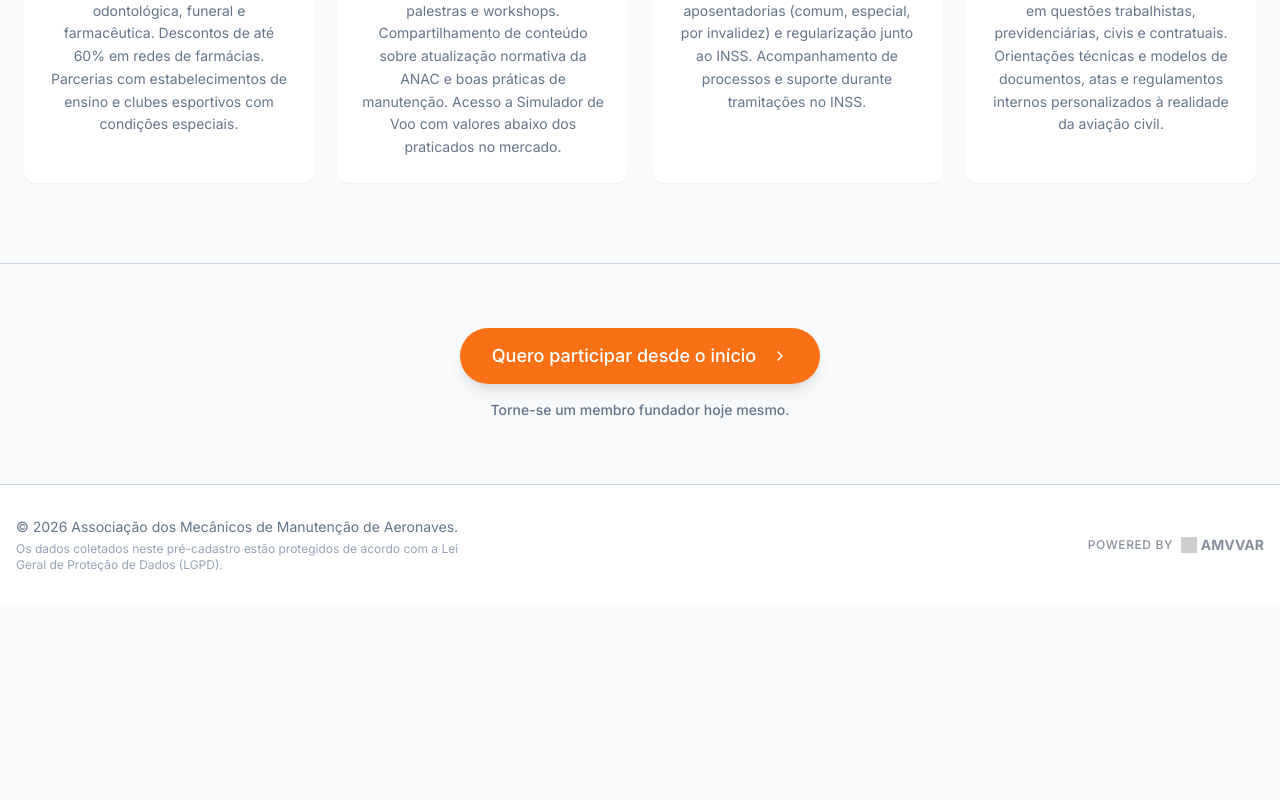
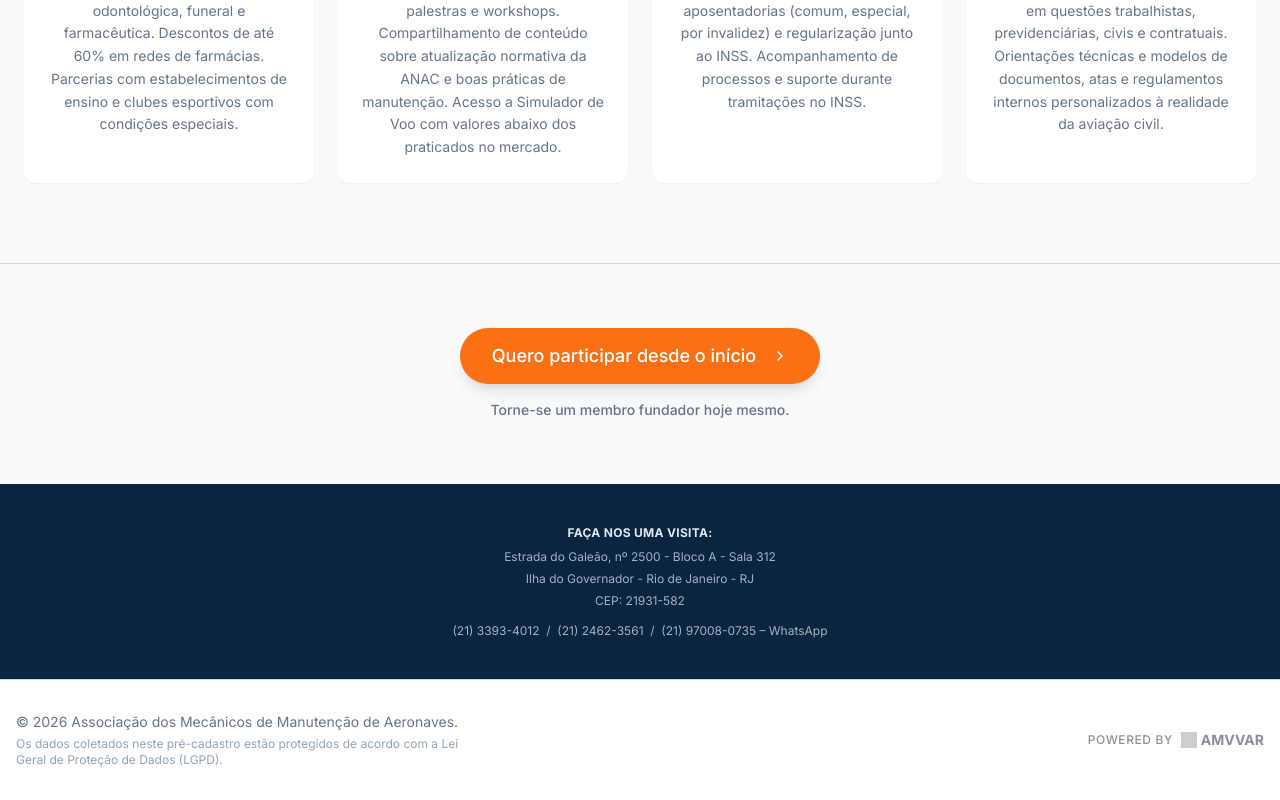
Before and after one commit to magusoares-art/amma, a React (Vite) app: page / in a window 1280 px wide. Shown: the part 1671-2471 px from the top of the page. Before the commit the page ends 2276 px from the top, so only its background shows below. Built offline with nearby package versions, Linux system fonts and the light colour scheme; no server answers; grey boxes are pictures that could not be loaded.

Commit message:
feat: Add contact info to footer

```diff
--- a/src/pages/Index.tsx
+++ b/src/pages/Index.tsx
@@ -293,6 +293,23 @@ export default function Index() {
           </p>
         </div>
       </section>
+
+      {/* Footer Section */}
+      <footer className="py-10 bg-[#0a2540] border-t border-slate-800/50">
+        <div className="container px-4 md:px-6 flex flex-col items-center text-center">
+          <div className="text-xs text-slate-300/80 space-y-1.5">
+            <p className="font-semibold text-slate-200 mb-2 uppercase tracking-wide">
+              Faça nos uma visita:
+            </p>
+            <p>Estrada do Galeão, nº 2500 - Bloco A - Sala 312</p>
+            <p>Ilha do Governador - Rio de Janeiro - RJ</p>
+            <p>CEP: 21931-582</p>
+            <p className="pt-2">
+              (21) 3393-4012 &nbsp;/&nbsp; (21) 2462-3561 &nbsp;/&nbsp; (21) 97008-0735 – WhatsApp
+            </p>
+          </div>
+        </div>
+      </footer>
     </div>
   )
 }
```
Also changed, not shown: .skip.config.json.
